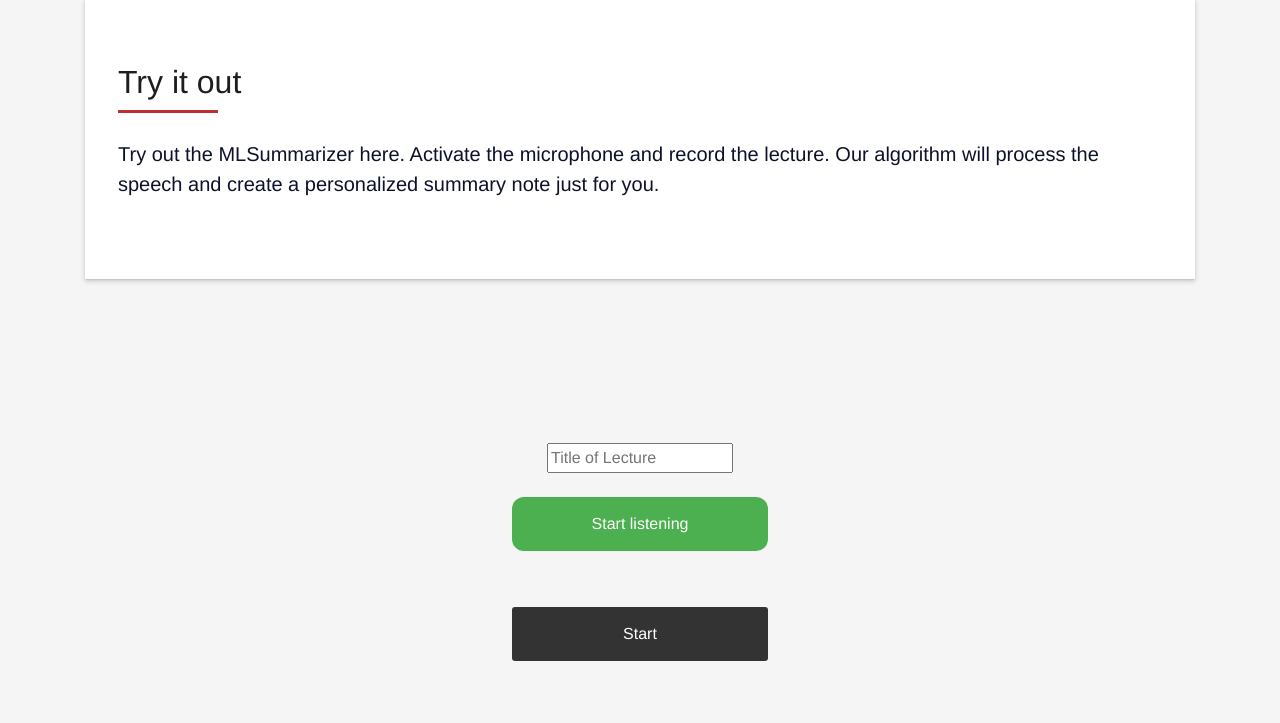
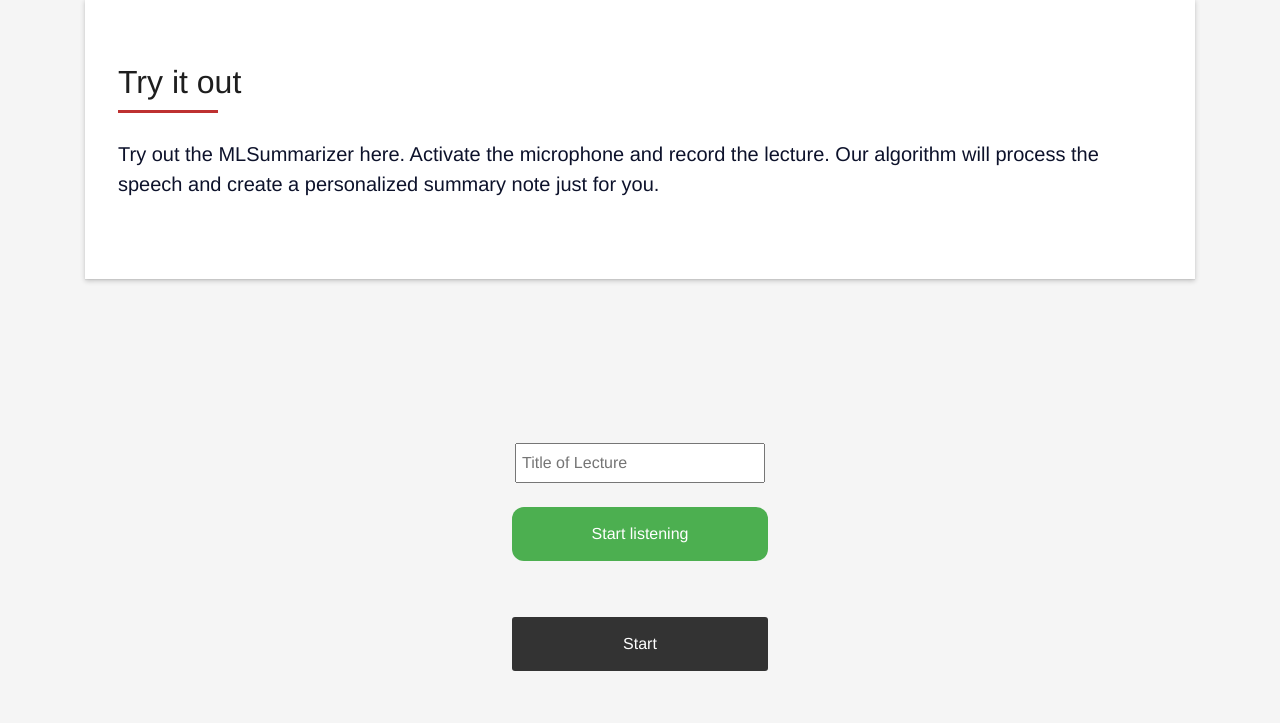
Before and after one commit to mashrurc/mlsummarizer, a Django app: page / in a window 1280 px wide. Shown: the part 865-1588 px from the top of the page. Run offline with Django 3.2, Linux system fonts and the light colour scheme; some libraries are stand-ins or nearby versions; some web fonts are replaced.

Commit message:
padding added

```diff
--- a/mysite/templates/index.html
+++ b/mysite/templates/index.html
@@ -201,6 +201,9 @@
             text-align: center;
         }
         #title{
+            width: 250px;
+            height: 40px;
+            padding: 5px;
 
         }
     </style>
```
